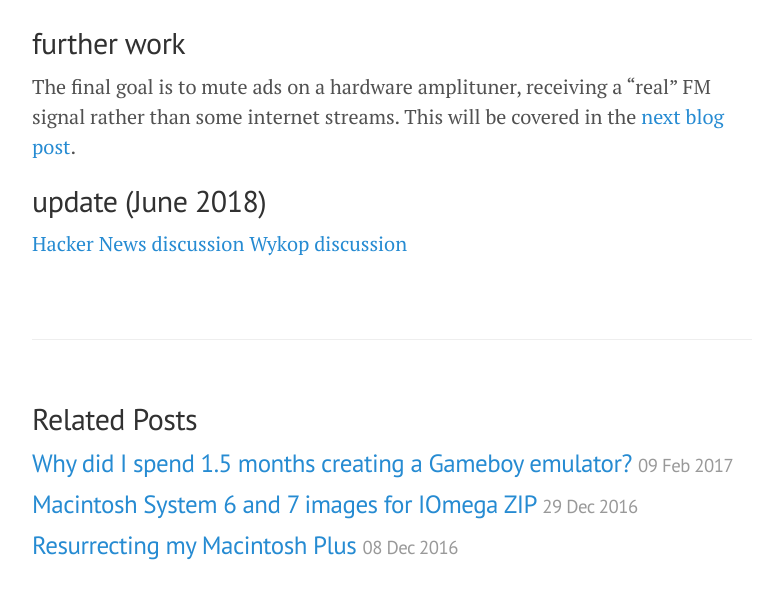
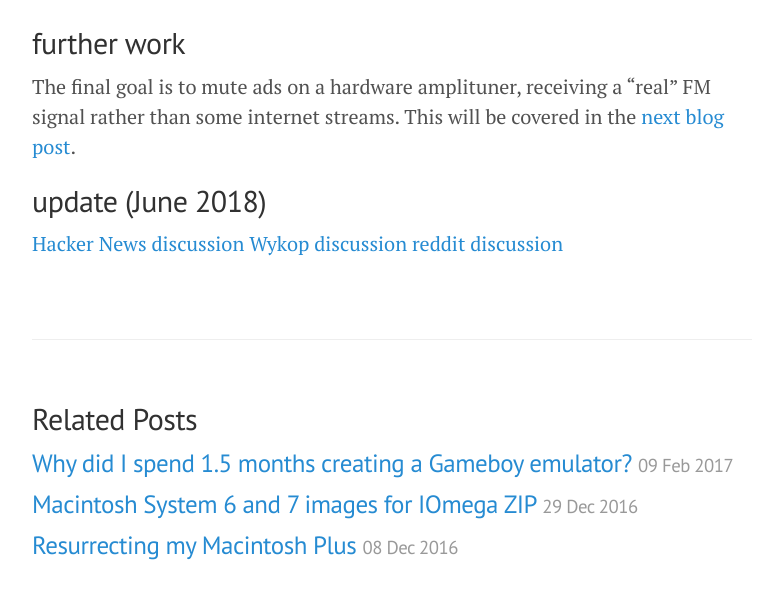
Before and after one commit to trekawek/blog.rekawek.eu, a Jekyll site: the page built from _posts/2016-02-24-radio-adblock.md, in a window 1280 px wide and 900 px high, scrolled down 4562 px, cut to the strip 278-877 px from the top of the window. Shown: the whole strip, without its empty margins (248-1031 px from the left). Built offline with Jekyll 4.4.1, drawn with Linux system fonts in a browser that asks for light colours.

Commit message:
added link to reddit discussion

```diff
--- a/_posts/2016-02-24-radio-adblock.md
+++ b/_posts/2016-02-24-radio-adblock.md
@@ -111,3 +111,4 @@ The final goal is to mute ads on a hardware amplituner, receiving a "real" FM si
 
 [Hacker News discussion](https://news.ycombinator.com/item?id=17385563)
 [Wykop discussion](https://www.wykop.pl/link/4385801/radio-adblock/)
+[reddit discussion](https://www.reddit.com/r/programming/comments/8to4wm/radio_adblock/)
```
